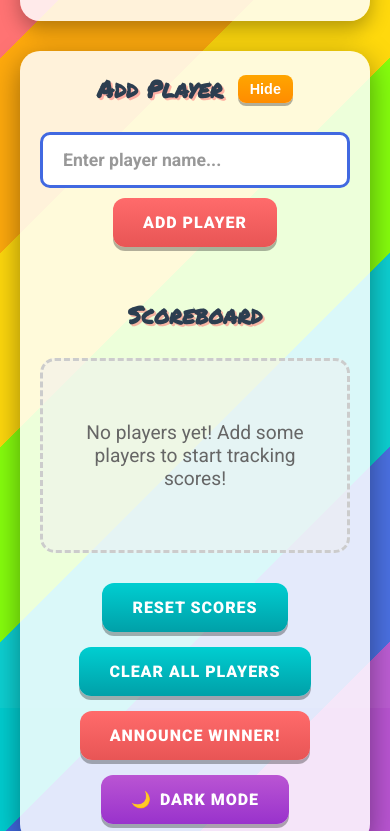
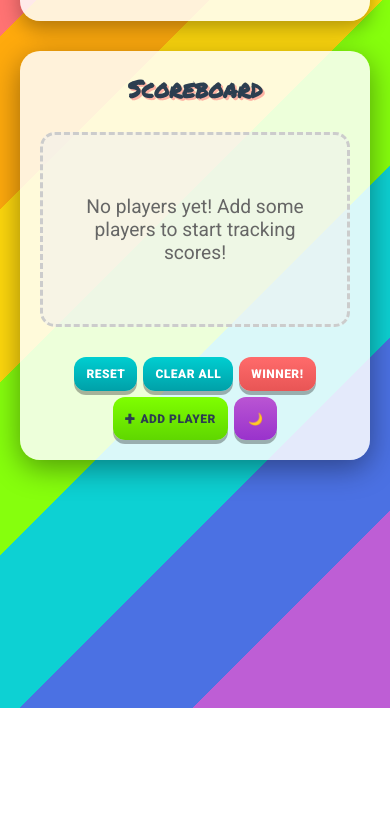
Before and after one commit to DIZZYHOBO/umakshually, a plain HTML site: page index.html in a window 390 px wide. Shown: the part 136-967 px from the top of the page. After the commit the page ends 844 px from the top, so only its background shows below. Drawn offline with Linux system fonts and the light colour scheme.

Commit message:
Update index.html

```diff
--- a/index.html
+++ b/index.html
@@ -158,34 +158,6 @@
             text-align: center;
             margin-bottom: 25px;
             text-shadow: 2px 2px 0px rgba(255, 107, 107, 0.5);
-            display: flex;
-            align-items: center;
-            justify-content: center;
-            gap: 15px;
-        }
-
-        .toggle-section-btn {
-            background: linear-gradient(180deg, #FFA500 0%, #FF8C00 100%);
-            color: white;
-            border: none;
-            border-radius: 8px;
-            padding: 8px 16px;
-            cursor: pointer;
-            font-size: 1rem;
-            font-weight: 700;
-            transition: all 0.3s ease;
-            box-shadow: 0 3px 0 rgba(0, 0, 0, 0.3);
-        }
-
-        .toggle-section-btn:hover {
-            background: linear-gradient(180deg, #FF8C00 0%, #FFA500 100%);
-            transform: translateY(-2px);
-            box-shadow: 0 5px 0 rgba(0, 0, 0, 0.3);
-        }
-
-        .toggle-section-btn:active {
-            transform: translateY(1px);
-            box-shadow: 0 2px 0 rgba(0, 0, 0, 0.3);
         }
 
         .add-player-content {
@@ -193,18 +165,19 @@
             overflow: hidden;
             transition: max-height 0.4s ease, opacity 0.4s ease, margin 0.4s ease;
             opacity: 1;
+            margin-top: 20px;
         }
 
         .add-player-content.hidden {
             max-height: 0;
             opacity: 0;
-            margin: 0;
+            margin-top: 0;
         }
 
         .player-input-group {
             display: flex;
             gap: 10px;
-            margin-bottom: 20px;
+            margin-bottom: 0;
             align-items: center;
         }
 
@@ -233,8 +206,8 @@
         }
 
         .btn {
-            padding: 15px 30px;
-            font-size: 1rem;
+            padding: 12px 16px;
+            font-size: 0.85rem;
             font-family: 'Roboto', sans-serif;
             font-weight: 900;
             border: none;
@@ -242,8 +215,9 @@
             cursor: pointer;
             transition: all 0.3s ease;
             text-transform: uppercase;
-            letter-spacing: 1px;
+            letter-spacing: 0.5px;
             box-shadow: 0 4px 0 rgba(0, 0, 0, 0.3);
+            white-space: nowrap;
         }
 
         .btn-primary {
@@ -423,7 +397,7 @@
 
         .game-controls {
             display: flex;
-            gap: 15px;
+            gap: 8px;
             justify-content: center;
             margin-top: 30px;
             flex-wrap: wrap;
@@ -438,13 +412,29 @@
             background: linear-gradient(180deg, #00A0A8 0%, #00CED1 100%);
         }
 
+        .btn-add-player {
+            background: linear-gradient(180deg, #7FFF00 0%, #5FD700 100%);
+            color: #2C3E50;
+            display: flex;
+            align-items: center;
+            gap: 5px;
+            justify-content: center;
+        }
+
+        .btn-add-player:hover {
+            background: linear-gradient(180deg, #5FD700 0%, #7FFF00 100%);
+        }
+
+        #addPlayerIcon {
+            font-size: 1.2rem;
+            font-weight: 900;
+        }
+
         .btn-theme {
             background: linear-gradient(180deg, #BA55D3 0%, #9932CC 100%);
             color: white;
-            display: flex;
-            align-items: center;
-            gap: 8px;
-            justify-content: center;
+            font-size: 1.2rem;
+            padding: 12px 16px;
         }
 
         .btn-theme:hover {
@@ -530,12 +520,19 @@
 
             .section-title {
                 font-size: 1.5rem;
-                flex-wrap: wrap;
             }
 
-            .toggle-section-btn {
-                font-size: 0.9rem;
-                padding: 6px 12px;
+            .btn {
+                padding: 10px 12px;
+                font-size: 0.75rem;
+            }
+
+            .btn-theme {
+                padding: 10px 14px;
+            }
+
+            .game-controls {
+                gap: 6px;
             }
         }
 
@@ -677,27 +674,6 @@
 
         <div class="game-board">
             <div class="players-section">
-                <h2 class="section-title">
-                    Add Player
-                    <button class="toggle-section-btn" onclick="toggleAddPlayer()" id="toggleAddPlayerBtn">
-                        Hide
-                    </button>
-                </h2>
-                <div class="add-player-content" id="addPlayerContent">
-                    <div class="player-input-group">
-                        <input
-                            type="text"
-                            id="playerNameInput"
-                            class="player-input"
-                            placeholder="Enter player name..."
-                            maxlength="30"
-                        >
-                        <button class="btn btn-primary" onclick="addPlayer()">Add Player</button>
-                    </div>
-                </div>
-            </div>
-
-            <div class="players-section">
                 <h2 class="section-title">Scoreboard</h2>
                 <div id="playersList" class="players-list">
                     <div class="empty-state">
@@ -707,13 +683,28 @@
             </div>
 
             <div class="game-controls">
-                <button class="btn btn-secondary" onclick="resetAllScores()">Reset Scores</button>
-                <button class="btn btn-secondary" onclick="clearAllPlayers()">Clear All Players</button>
-                <button class="btn btn-primary" onclick="announceWinner()">Announce Winner!</button>
+                <button class="btn btn-secondary" onclick="resetAllScores()">Reset</button>
+                <button class="btn btn-secondary" onclick="clearAllPlayers()">Clear All</button>
+                <button class="btn btn-primary" onclick="announceWinner()">Winner!</button>
+                <button class="btn btn-add-player" onclick="toggleAddPlayer()" id="toggleAddPlayerBtn">
+                    <span id="addPlayerIcon">+</span> Add Player
+                </button>
                 <button class="btn btn-theme" onclick="toggleTheme()" id="themeToggle">
                     <span id="themeIcon">🌙</span>
-                    <span id="themeText">Dark Mode</span>
                 </button>
+            </div>
+
+            <div class="add-player-content hidden" id="addPlayerContent">
+                <div class="player-input-group">
+                    <input
+                        type="text"
+                        id="playerNameInput"
+                        class="player-input"
+                        placeholder="Enter player name..."
+                        maxlength="30"
+                    >
+                    <button class="btn btn-primary" onclick="addPlayerSubmit()">Add</button>
+                </div>
             </div>
         </div>
     </div>
@@ -773,15 +764,20 @@
         function toggleAddPlayer() {
             const content = document.getElementById('addPlayerContent');
             const btn = document.getElementById('toggleAddPlayerBtn');
+            const icon = document.getElementById('addPlayerIcon');
             const isHidden = content.classList.contains('hidden');
 
             if (isHidden) {
                 content.classList.remove('hidden');
-                btn.textContent = 'Hide';
+                icon.textContent = '−';
                 localStorage.setItem('umActuallyAddPlayerVisible', 'true');
+                // Focus on input when opening
+                setTimeout(() => {
+                    document.getElementById('playerNameInput').focus();
+                }, 100);
             } else {
                 content.classList.add('hidden');
-                btn.textContent = 'Show';
+                icon.textContent = '+';
                 localStorage.setItem('umActuallyAddPlayerVisible', 'false');
             }
         }
@@ -790,11 +786,15 @@
         function loadAddPlayerVisibility() {
             const isVisible = localStorage.getItem('umActuallyAddPlayerVisible');
             const content = document.getElementById('addPlayerContent');
-            const btn = document.getElementById('toggleAddPlayerBtn');
+            const icon = document.getElementById('addPlayerIcon');
 
-            if (isVisible === 'false') {
+            // Default to hidden
+            if (isVisible === 'true') {
+                content.classList.remove('hidden');
+                icon.textContent = '−';
+            } else {
                 content.classList.add('hidden');
-                btn.textContent = 'Show';
+                icon.textContent = '+';
             }
         }
 
@@ -802,17 +802,14 @@
         function toggleTheme() {
             const body = document.body;
             const themeIcon = document.getElementById('themeIcon');
-            const themeText = document.getElementById('themeText');
 
             body.classList.toggle('dark-mode');
 
             if (body.classList.contains('dark-mode')) {
                 themeIcon.textContent = '☀️';
-                themeText.textContent = 'Light Mode';
                 localStorage.setItem('umActuallyTheme', 'dark');
             } else {
                 themeIcon.textContent = '🌙';
-                themeText.textContent = 'Dark Mode';
                 localStorage.setItem('umActuallyTheme', 'light');
             }
         }
@@ -821,12 +818,10 @@
         function loadTheme() {
             const savedTheme = localStorage.getItem('umActuallyTheme');
             const themeIcon = document.getElementById('themeIcon');
-            const themeText = document.getElementById('themeText');
 
             if (savedTheme === 'dark') {
                 document.body.classList.add('dark-mode');
                 themeIcon.textContent = '☀️';
-                themeText.textContent = 'Light Mode';
             }
         }
 
@@ -844,7 +839,7 @@
             // Add enter key listener for player input
             document.getElementById('playerNameInput').addEventListener('keypress', (e) => {
                 if (e.key === 'Enter') {
-                    addPlayer();
+                    addPlayerSubmit();
                 }
             });
         });
@@ -853,7 +848,7 @@
             localStorage.setItem('umActuallyPlayers', JSON.stringify(players));
         }
 
-        function addPlayer() {
+        function addPlayerSubmit() {
             const input = document.getElementById('playerNameInput');
             const name = input.value.trim();
 
@@ -886,6 +881,10 @@
             newlyAddedPlayerId = newPlayerId;
             savePlayers();
             renderPlayers();
+
+            // Keep the add player section open after adding
+            // Focus back on input for quick adding of multiple players
+            document.getElementById('playerNameInput').focus();
         }
 
         function removePlayer(id) {
```
